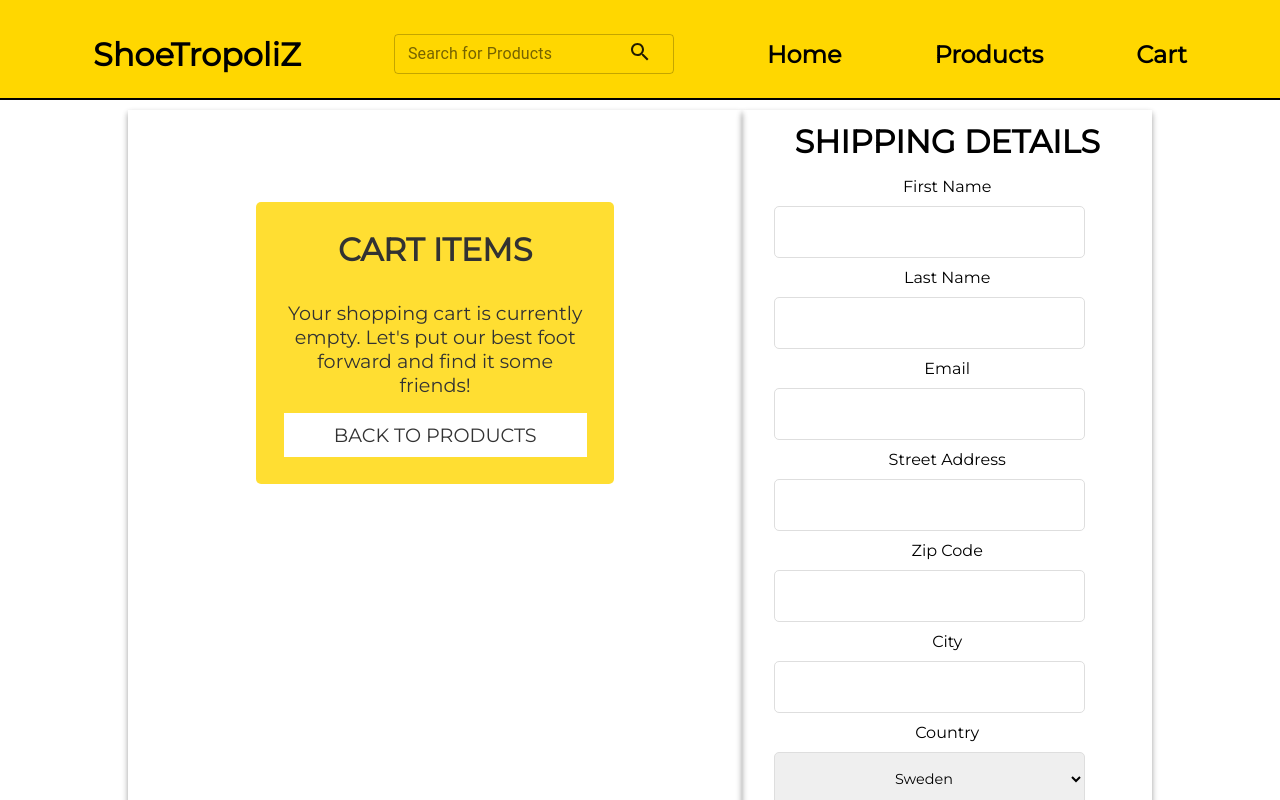
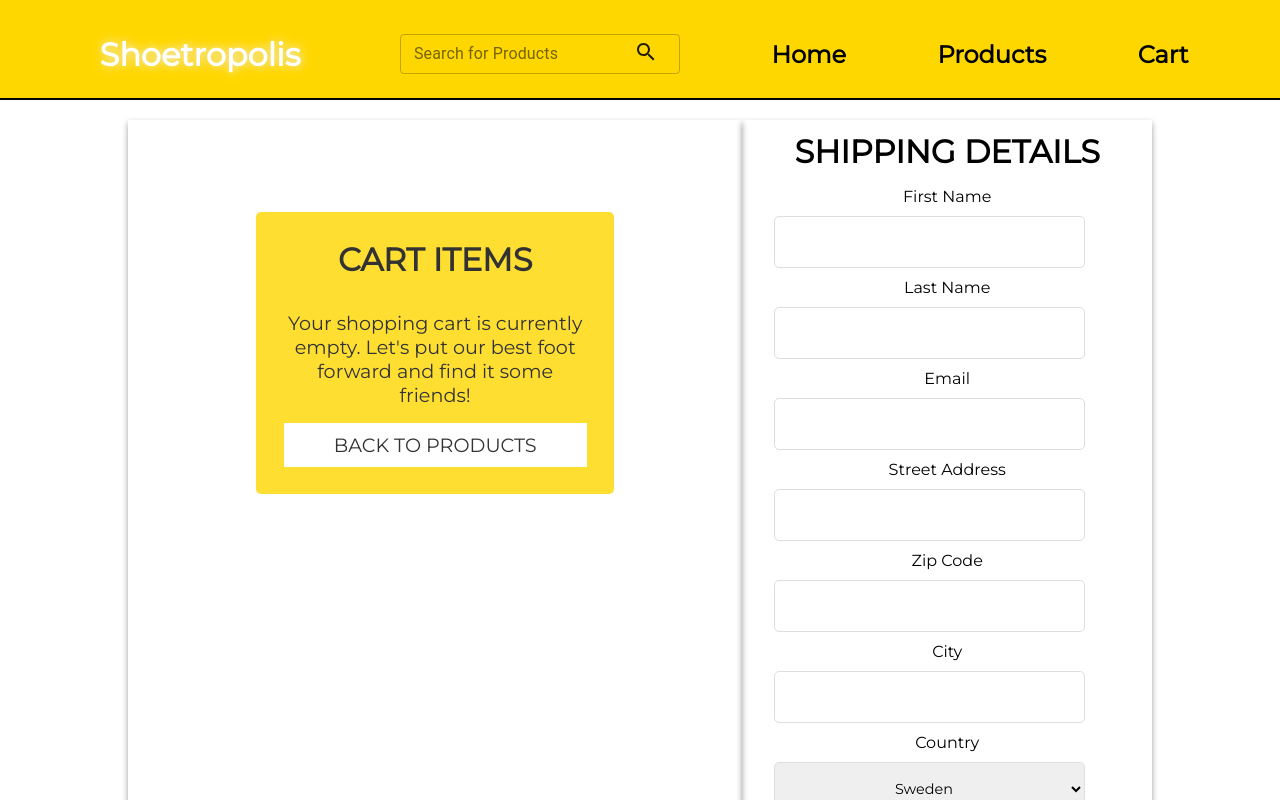
Before and after one commit to MimmiNilsson/shoetropolis, a React (Create React App) app: page /checkout in a window 1280 px wide. Shown: the top 800 px of the page. Built offline with nearby package versions, Linux system fonts and the light colour scheme.

Commit message:
styled components for part 2 /mimmi

```diff
--- a/package.json
+++ b/package.json
@@ -14,6 +14,7 @@
     "react-icons": "^4.3.1",
     "react-router-dom": "^6.2.1",
     "react-scripts": "5.0.0",
+    "styled-components": "^5.3.3",
     "web-vitals": "^2.1.4"
   },
   "scripts": {
--- a/src/components/Header.js
+++ b/src/components/Header.js
@@ -4,6 +4,7 @@ import "./Header.css";
 import { TextField } from "@material-ui/core";
 import InputAdornment from "@material-ui/core/InputAdornment";
 import SearchIcon from "@material-ui/icons/Search";
+import styled from 'styled-components';
 import ShoppingCart from "./ShoppingCart";
 
 function Header({ addToCart, items, deleteFromCart, setItems, sum, setSum, quantity}) {
@@ -13,7 +14,7 @@ function Header({ addToCart, items, deleteFromCart, setItems, sum, setSum, quant
   return (
     <div className="header">
       <ul className="navbar">
-        <h1>ShoeTropoliZ</h1>
+        <StoreName>Shoetropolis</StoreName>
         <div>
           <TextField
             id="outlined-basic"
@@ -62,4 +63,12 @@ function Header({ addToCart, items, deleteFromCart, setItems, sum, setSum, quant
   );
 }
 
+const StoreName = styled.h1 `
+  color: #fff;
+  text-shadow: #eee 1px 0 10px;
+  font-size: 2rem;
+  margin: .5rem;
+`;
+
+
 export default Header;
--- a/src/components/Pages/Checkout.css
+++ b/src/components/Pages/Checkout.css
@@ -1,5 +1,7 @@
 /*==========CHECKOUT PAGE==========*/
-.checkout-container {
+
+/*==========MOVED TO CHECKOUT.JS AS STYLED COMPONENTS==========*/
+/* .checkout-container {
     display: flex;
     flex-flow: row wrap;
     width: 80%;
@@ -9,15 +11,14 @@
     justify-content: center;
     background-color: #fff;
     padding-top: 10px;
-}
+} */
 
-.checkout-main-cart {
+/* .checkout-main-cart {
     width: 60%;
     padding: 0.75rem 2rem 2rem 2rem;
     box-shadow: 0 3px 6px rgba(0,0,0,0.16), 0 3px 6px rgba(0,0,0,0.23);
     margin-bottom: 2rem;
-    /* border: 2px solid green; */
-}
+} */
 
 .checkout-h1 {
     text-transform: uppercase;
@@ -118,12 +119,15 @@
 }
 
 /*==========CHECKOUT FORM==========*/
-.checkout-aside-form {
+
+/*==========MOVED TO CHECKOUT.JS AS STYLED COMPONENTS==========*/
+/* .checkout-aside-form {
     width: 40%;
     padding: 0.75rem 2rem 2rem 2rem;
     box-shadow: 0 3px 6px rgba(0,0,0,0.16), 0 3px 6px rgba(0,0,0,0.23);
     margin-bottom: 2rem;
-}
+} */
+
 .checkout-form-input[type='text'], .checkout-form-input[type='select'], textarea {
     display: block;
     width: 90%;
--- a/src/components/Pages/Checkout.js
+++ b/src/components/Pages/Checkout.js
@@ -5,8 +5,9 @@
 import React, {useState, useContext} from 'react';
 import {Link} from 'react-router-dom';
 import {RiArrowGoBackLine} from 'react-icons/ri';
-import {TiDelete} from 'react-icons/ti'
-import {AiOutlinePlus, AiOutlineMinus} from 'react-icons/ai'
+import {TiDelete} from 'react-icons/ti';
+import {AiOutlinePlus, AiOutlineMinus} from 'react-icons/ai';
+import styled from 'styled-components';
 import {AppContext} from '../../App';
 import './Checkout.css';
 
@@ -56,8 +57,8 @@ function Checkout(props) {
 
   return (
 	<div>
-		<div className='checkout-container'>
-			<div className='checkout-main-cart'>
+		<Container className='checkout-container'>
+			<Main className='checkout-main-cart'>
 				{/* CHECKOUT EMPTY CART */} {/* CHECKOUT NOT EMPTY CART */}
 				{items.length < 1
 				?
@@ -96,10 +97,10 @@ function Checkout(props) {
 				</div>
 				</div>
 				}
-			</div>
+			</Main>
 
 			{/* CHECKOUT FORM */}
-			<div className='checkout-aside-form'>
+			<Aside className='checkout-aside-form'>
 			<h1 className='checkout-h1 checkout-header'>Shipping Details</h1>
 				<form className='checkout-form'>
 					<label className='checkout-form-label'>First Name</label>
@@ -133,9 +134,37 @@ function Checkout(props) {
 					{/* <h2>{JSON.stringify(user)}</h2> */}
 				</form>
 				<Link to='/checkoutmsg'><button className='checkout-order-btn'>Place Order</button></Link>
-			</div>
-		</div>
+			</Aside>
+		</Container>
 	</div>
   )}
 
+  const Container = styled.div `
+  	display: flex;
+    flex-flow: row wrap;
+    width: 80%;
+    margin: auto;
+    display: flex;
+    flex-flow: row wrap;
+    justify-content: center;
+    background-color: #fff;
+    padding-top: 20px;
+  `;
+
+  const Main = styled.div `
+	width: 60%;
+	padding: 0.75rem 2rem 2rem 2rem;
+	box-shadow: 0 3px 6px rgba(0,0,0,0.16), 0 3px 6px rgba(0,0,0,0.23);
+	margin-bottom: 2rem;
+  `;
+
+  const Aside = styled.div `
+	width: 40%;
+	padding: 0.75rem 2rem 2rem 2rem;
+	box-shadow: 0 3px 6px rgba(0,0,0,0.16), 0 3px 6px rgba(0,0,0,0.23);
+	margin-bottom: 2rem;
+  `;
+
+
+
 export default Checkout;
--- a/src/components/Pages/CheckoutMsg.css
+++ b/src/components/Pages/CheckoutMsg.css
@@ -6,29 +6,33 @@
     height: 75vh;
     margin: auto;
     margin-bottom: 1rem;
+    margin-top: 1rem;
     background-image: url(/assets/box.jpg);
     border-radius: 5px;
     background-position: right bottom;
     background-repeat: no-repeat;
 }
 
-.checkout-msg-wrap {
+
+
+/*==========MOVED TO CHECKOUTMSG.JS AS STYLED COMPONENTS==========*/
+/* .checkout-msg-wrap {
     text-align: center;
     width: 50%;
     margin-top: 33vh;
     color: #fff;
-}
+} */
 
-.checkout-msg-h2 {
+/* .checkout-msg-h2 {
     text-transform: uppercase;
     text-align: center;
-}
+} */
 
-.checkout-msg-p {
+/* .checkout-msg-p {
     padding: 5px;
-}
+} */
 
-.checkout-msg-return-btn {
+/* .checkout-msg-return-btn {
     width: 100%;
     padding: 10px;
     cursor: pointer;
@@ -36,14 +40,14 @@
     font-size: 1.2rem;
     border: none;
     background-color: #fff;
-}
+} */
 
-.checkout-msg-return-btn:hover {
+/* .checkout-msg-return-btn:hover {
     background-color: black;
     color: #fff;
-}
+} */
 
-.checkout-msg-return-btn:focus {
+/* .checkout-msg-return-btn:focus {
     background-color: #fff;
     color: black;
-}
+} */
--- a/src/components/Pages/CheckoutMsg.js
+++ b/src/components/Pages/CheckoutMsg.js
@@ -4,19 +4,50 @@
 
 import React from 'react';
 import {Link} from 'react-router-dom';
+import styled from 'styled-components';
 import './CheckoutMsg.css'
 
 function CheckoutMsg() {
 
   return (
     <div className='checkout-msg-container'>
-      <div className='checkout-msg-wrap'>
-        <h2 className='checkout-msg-h2'>Thank you for choosing Shoetropolis!</h2>
-        <p className='checkout-msg-p'>Your order is being processed and you will shortly receive an order confirmation to your email with your purchase details and tracking information.</p>
-        <Link to='/home'><button className='checkout-msg-return-btn'>Back to Shoetropolis</button></Link>
-      </div>
+      <Wrap className='checkout-msg-wrap'>
+        <Title2 className='checkout-msg-h2'>Thank you for choosing Shoetropolis!</Title2>
+        <P className='checkout-msg-p'>Your order is being processed and you will shortly receive an order confirmation to your email with your purchase details and tracking information.</P>
+        <Link to='/home'><MsgBtn className='checkout-msg-return-btn'>Back to Shoetropolis</MsgBtn></Link>
+      </Wrap>
     </div>
   )
 }
 
+const Wrap = styled.div `
+  text-align: center;
+  width: 50%;
+  margin-top: 33vh;
+  color: #fff;
+`;
+
+const Title2 = styled.h2 `
+  text-transform: uppercase;
+  text-align: center;
+`;
+
+const P = styled.p `
+  padding: 5px;
+`;
+
+const MsgBtn = styled.button `
+  width: 100%;
+  padding: 10px;
+  cursor: pointer;
+  text-transform: uppercase;
+  font-size: 1.2rem;
+  border: none;
+  background-color: #fff;
+  &:hover {
+    background-color: black;
+    color: #fff;
+  }
+`;
+
 export default CheckoutMsg;
--- a/src/components/Pages/Product.css
+++ b/src/components/Pages/Product.css
@@ -86,7 +86,7 @@
 }
 
 /*==========SING PROD ADD TO CART BTN==========*/
-.sing-prod-add-btn {
+/* .sing-prod-add-btn {
     width: 80%;
     padding: 10px;
     cursor: pointer;
@@ -95,9 +95,9 @@
     border: none;
     background-color: black;
     color: #fff;
-}
+} */
 
-.sing-prod-add-btn:hover {
+/* .sing-prod-add-btn:hover {
     background-color: #ffd700;
     color: black;
 }
@@ -105,4 +105,4 @@
 .sing-prod-add-btn:focus {
     background-color: black;
     color: #fff;
-}
+} */
--- a/src/components/Pages/Product.js
+++ b/src/components/Pages/Product.js
@@ -5,8 +5,9 @@
 import React, {useState, useEffect} from 'react';
 import {Link, useParams} from 'react-router-dom';
 import {RiArrowGoBackLine} from 'react-icons/ri';
-import {BsArrowRightCircle} from 'react-icons/bs'
+import {BsArrowRightCircle} from 'react-icons/bs';
 import {motion} from 'framer-motion';
+import styled from 'styled-components';
 import './Product.css';
 
 function Product(props) {
@@ -94,7 +95,7 @@ function Product(props) {
                     <h1 className='sing-prod-h1'>{product.title}</h1>
                     <p className='sing-prod-p'>{product.price} SEK</p>
                     <p className='sing-prod-p'>Qty: <input className='sing-prod-input' type='number'></input></p>
-                    <button className='sing-prod-add-btn' onClick={handleAddBtn}>Add to Cart</button>
+                    <AddBtn className='sing-prod-add-btn' onClick={handleAddBtn}>Add to Cart</AddBtn>
                     <p className='sing-prod-p'>In Stock: {product.storage}</p>
                     <p className='sing-prod-p'>{product.description}</p>
 
@@ -104,7 +105,27 @@ function Product(props) {
   )
 }
 
-// {cartItems, sum, handleOnClick, addToCart}
+const AddBtn = styled.button `
+    width: 80%;
+    font-size: 1rem;
+    letter-spacing: 2px;
+    text-decoration: none;
+    text-transform: uppercase;
+    color: #000;
+    cursor: pointer;
+    border: 3px solid;
+    padding: 0.25em 0.5em;
+    box-shadow: 1px 1px 0px 0px, 2px 2px 0px 0px, 3px 3px 0px 0px, 4px 4px 0px 0px, 5px 5px 0px 0px;
+    position: relative;
+    user-select: none;
+    touch-action: manipulation;
+    &:active {
+            box-shadow: 0px 0px 0px 0px;
+            top: 5px;
+            left: 5px;
+    }
+  `;
+
 
 
 
```
Also changed, not shown: 1 other file (tests, documents, lock files or other folders).
